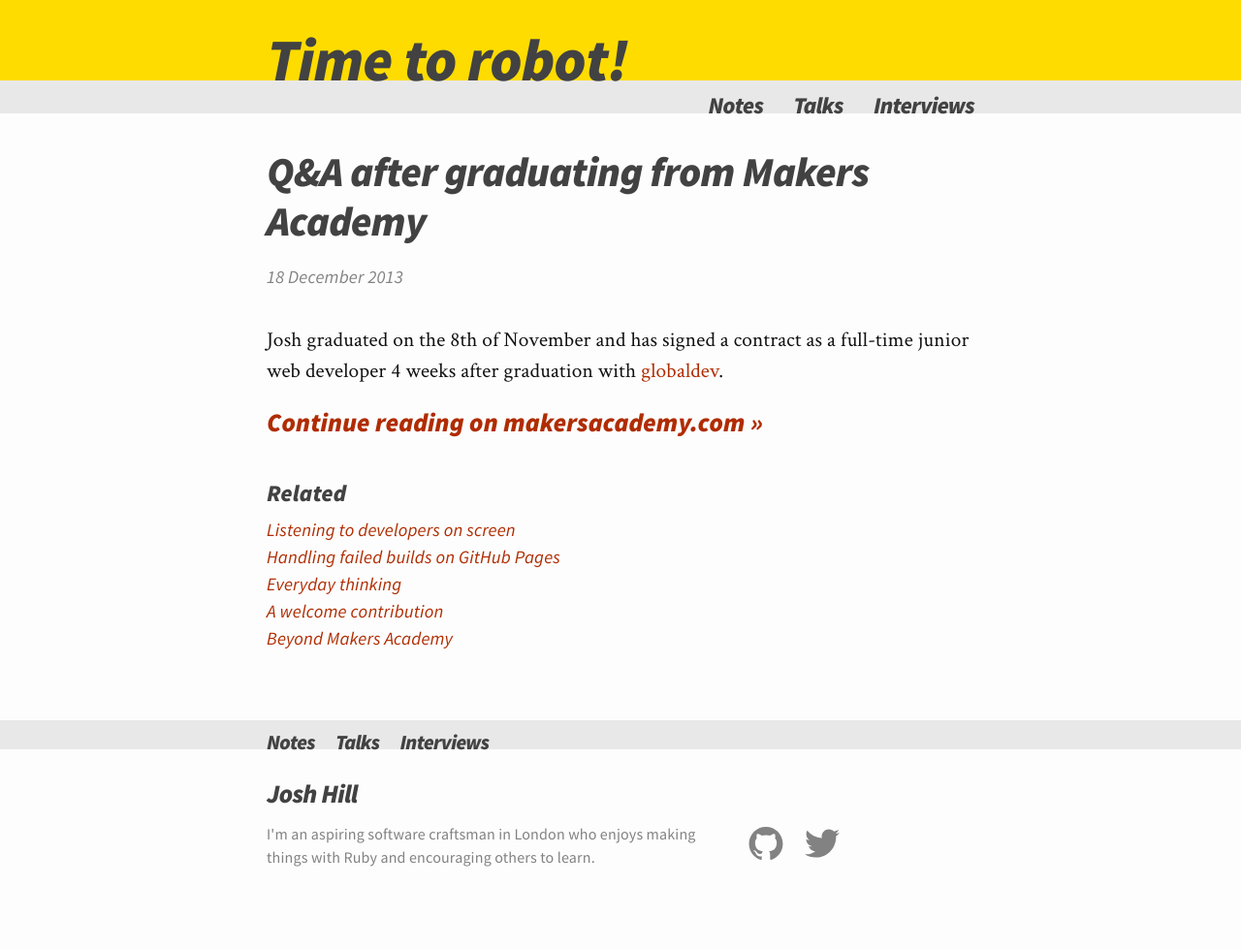
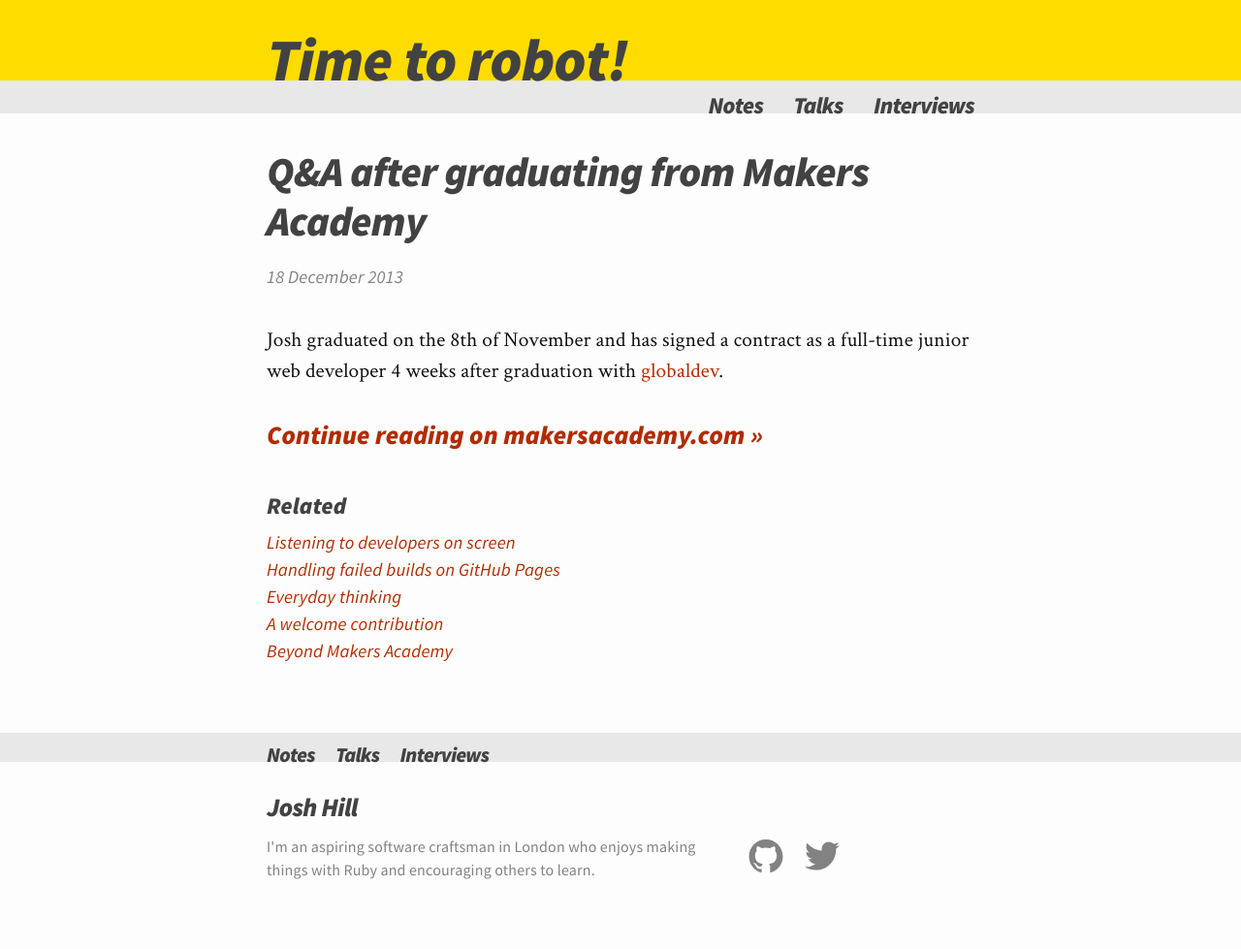
Before and after one commit to jamesjoshuahill/jamesjoshuahill.github.io, a Jekyll site: the page built from _posts/2013-12-18-makers-academy-q-and-a.md, in a window 1280 px wide. Shown: the whole page at 97% size. Built offline with Jekyll 4.4.1, drawn with Linux system fonts in a browser that asks for light colours.

Commit message:
Increase whitespace before post subtitles

```diff
--- a/_sass/_layout.scss
+++ b/_sass/_layout.scss
@@ -383,6 +383,7 @@
 
     h2 {
         font-size: 23pt;
+        padding-top: 0.5em;
 
         @include media-query($on-laptop) {
             font-size: $heading-font-size;
@@ -391,6 +392,7 @@
 
     h3 {
         font-size: $heading-font-size;
+        padding-top: 0.5em;
 
         @include media-query($on-laptop) {
             font-size: $base-font-size;
@@ -399,6 +401,7 @@
 
     h4 {
         font-size: $base-font-size;
+        padding-top: 0.5em;
 
         @include media-query($on-laptop) {
             font-size: 14pt;
```
